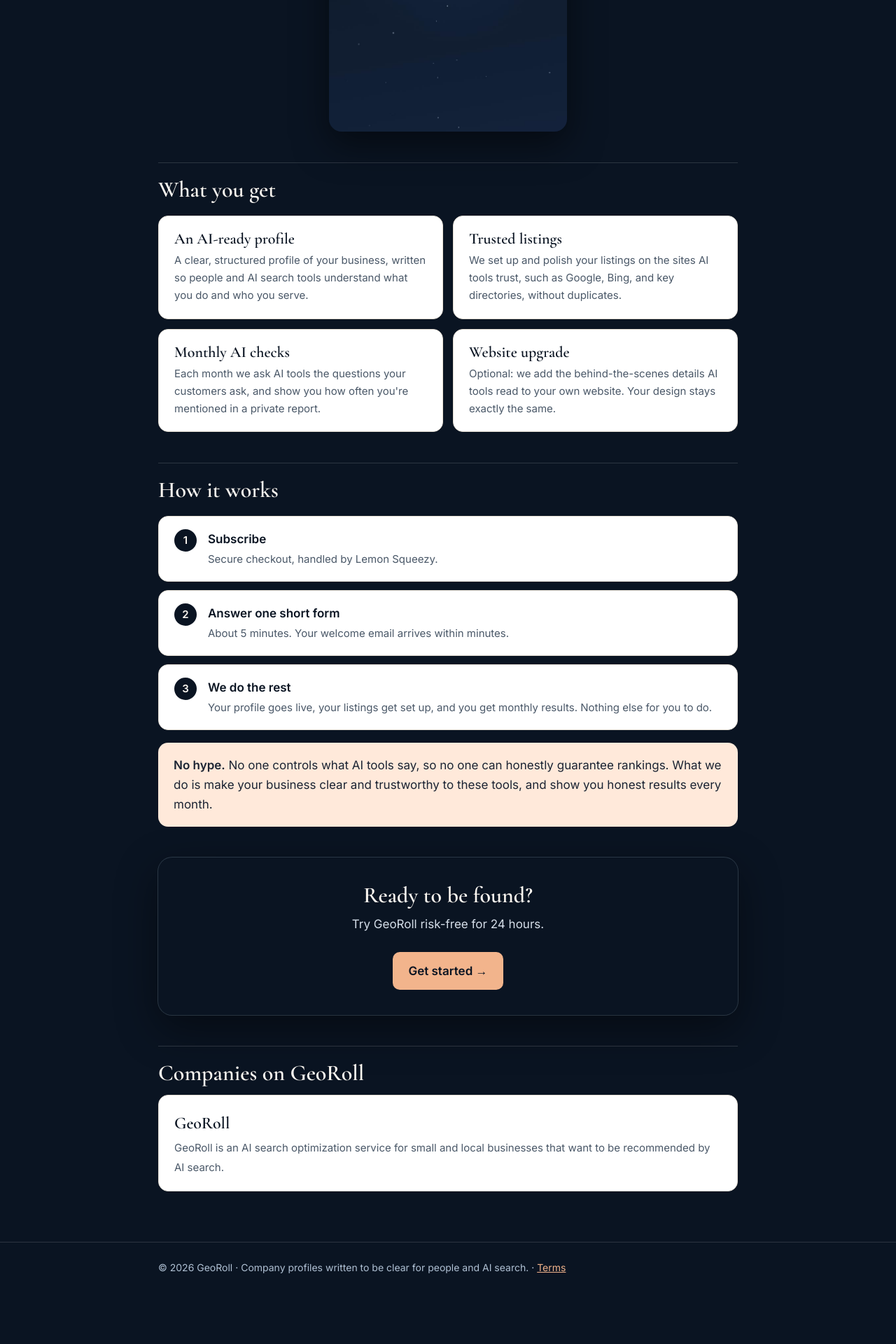
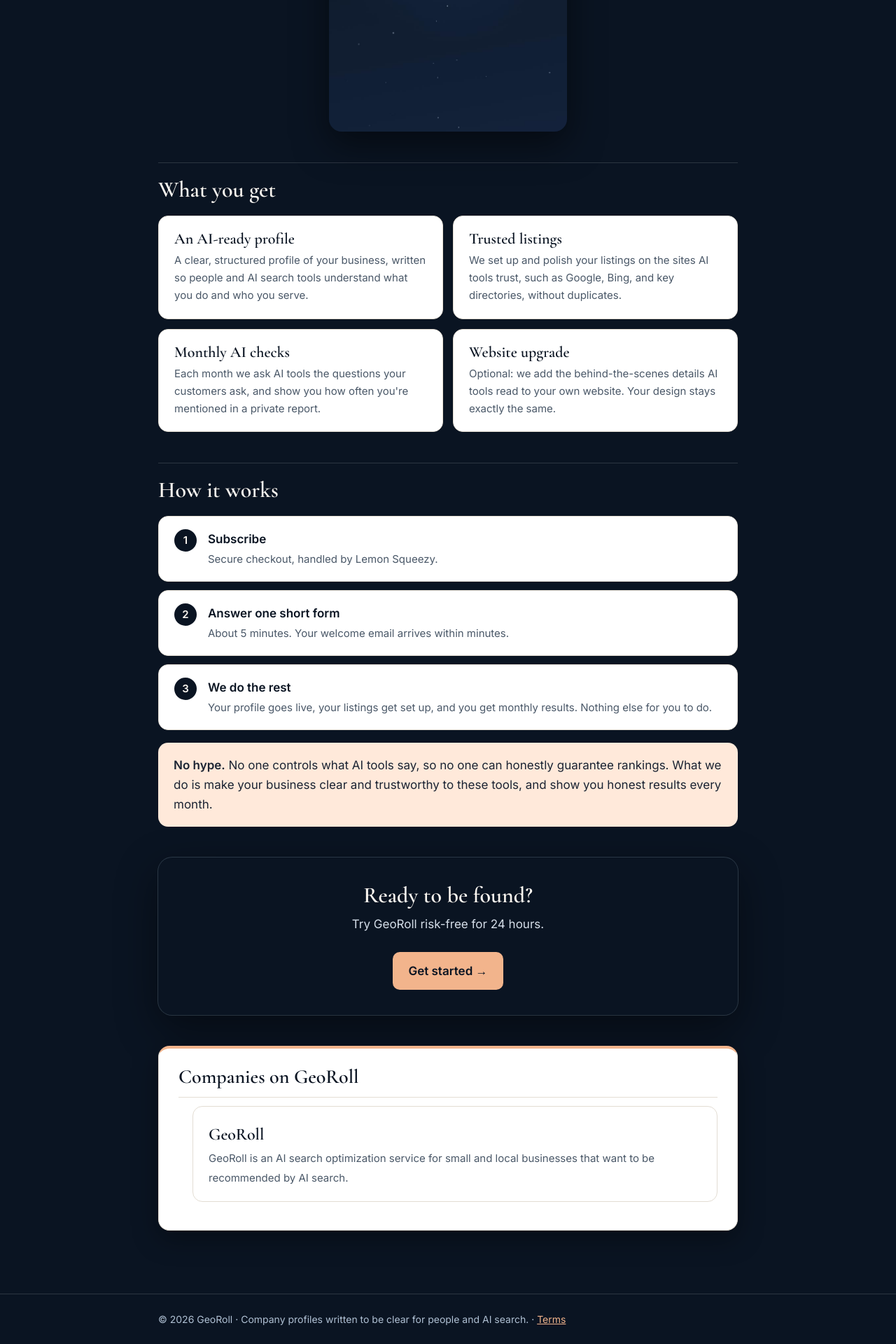
Before and after one commit to GeoRoll/geo-portal, a Jekyll site: the page built from index.html, in a window 1280 px wide. Shown: the part 1226-3146 px from the top of the page at 70% size. Built offline with Jekyll 4.4.1, drawn with Linux system fonts in a browser that asks for light colours; before the commit the page ends 3072 px from its top, so only the background shows below that; grey boxes are pictures that could not be loaded.

Commit message:
Site: update index.html

```diff
--- a/index.html
+++ b/index.html
@@ -49,6 +49,7 @@
 <div class="btn-row"><a class="btn" href="{{ site.checkout_url }}">Get started &rarr;</a></div>
 </section>{% endif %}
 
+<section class="panel companies">
 <h2 id="companies">Companies on GeoRoll</h2>
 {% assign clients = site.pages | where: "client", true | sort: "title" %}
 {% if clients.size > 0 %}
@@ -58,3 +59,4 @@
 {% else %}
 <p class="empty">Company profiles will appear here as they are published.</p>
 {% endif %}
+</section>
```
